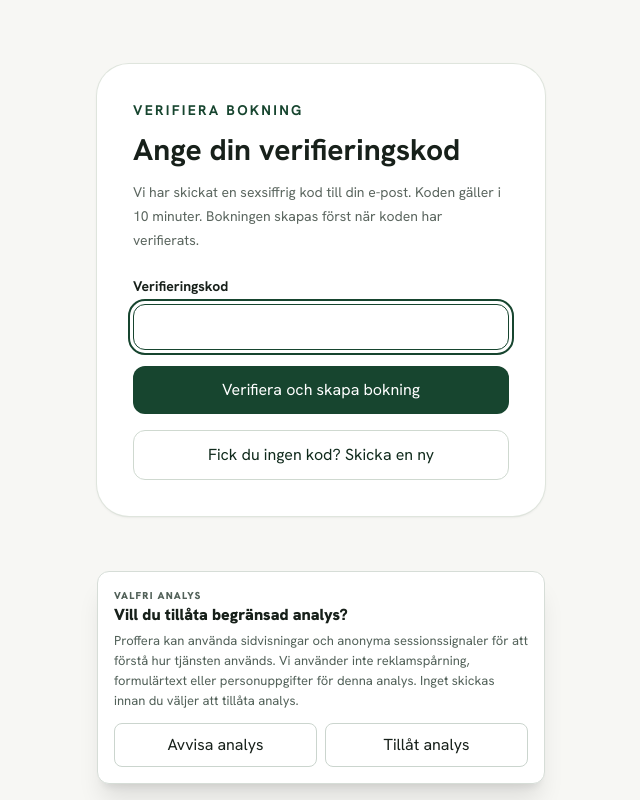
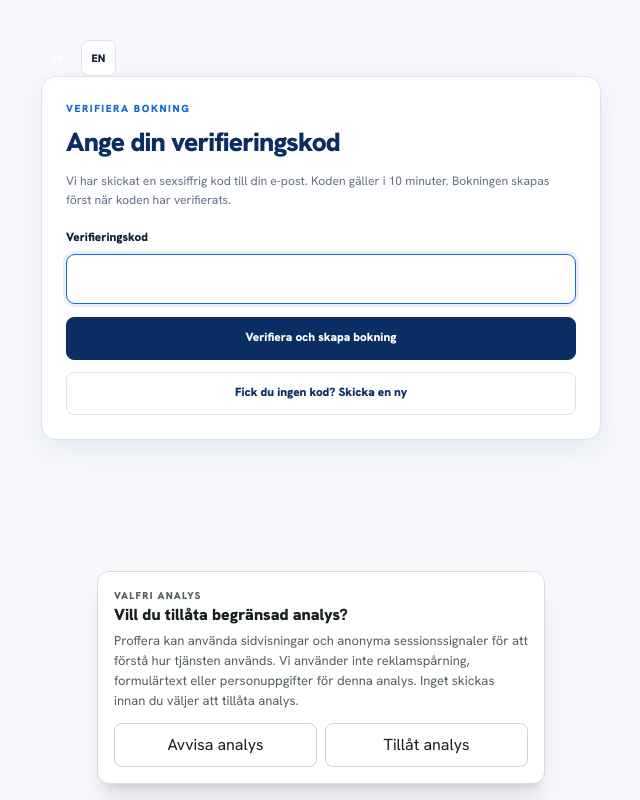
Before and after one commit to ibboabdoli-ai/Proffera, a Next.js app: page /boka/verifiera/1 in a window 1280 px wide. Shown: the whole page, without its empty margins (319-959 px from the left). Built offline with nearby package versions, Linux system fonts and the light colour scheme; no server answers.

Commit message:
Redesign bilingual booking verification and add language switch

```diff
--- a/src/app/boka/verifiera/[id]/page.tsx
+++ b/src/app/boka/verifiera/[id]/page.tsx
@@ -2,6 +2,7 @@ import { redirect } from "next/navigation";
 
 import { resendPublicBookingCode, verifyPublicBookingCode } from "@/lib/public-booking-verification";
 import { publicBookingSuccessRedirect } from "@/lib/public-booking-success-redirect";
+import styles from "../../[slug]/public-booking-marketplace.module.css";
 
 export const dynamic = "force-dynamic";
 
@@ -22,6 +23,13 @@ const messages: Record<Locale, Record<string, string>> = {
 
 function first(value: string | string[] | undefined) { return Array.isArray(value) ? value[0] : value; }
 function channelSuffix(channel: string) { return channel ? `&channel=${encodeURIComponent(channel)}` : ""; }
+function verificationHref(id: string, locale: Locale, channel: string) {
+  const query = new URLSearchParams();
+  if (locale === "en") query.set("lang", "en");
+  if (channel) query.set("channel", channel);
+  const suffix = query.toString();
+  return `/boka/verifiera/${id}${suffix ? `?${suffix}` : ""}`;
+}
 
 async function verify(formData: FormData) {
   "use server";
@@ -64,29 +72,55 @@ export default async function VerifyBookingPage({ params, searchParams }: PagePr
         : "Vi har skickat en sexsiffrig kod till din e-post. Koden gäller i 10 minuter.";
 
   return (
-    <main className="min-h-screen bg-[#f7f7f4] px-4 py-16 sm:px-6">
-      <section className="mx-auto max-w-md rounded-[2rem] bg-white p-7 shadow-sm ring-1 ring-[#dfe5dd] sm:p-9">
-        <p className="text-sm font-bold uppercase tracking-[.16em] text-[#17452f]">{isEnglish ? "Verify booking" : "Verifiera bokning"}</p>
-        <h1 className="mt-3 text-3xl font-bold text-[#17201a]">{isEnglish ? "Enter your verification code" : "Ange din verifieringskod"}</h1>
-        <p className="mt-3 text-sm leading-6 text-[#5b665f]">{deliveryText} {isEnglish ? "The booking is created only after the code is verified." : "Bokningen skapas först när koden har verifierats."}</p>
-        {resent ? <p className="mt-5 rounded-xl bg-[#eef8f1] p-4 text-sm font-semibold text-[#17452f] ring-1 ring-[#c9e2d0]">{isEnglish ? "A new code has been sent." : "En ny kod har skickats."}</p> : null}
-        {error ? <p role="alert" className="mt-5 rounded-xl bg-[#fff5f2] p-4 text-sm font-semibold text-[#8f2f1b] ring-1 ring-[#f4c7ba]">{error}</p> : null}
-        <form action={verify} className="mt-6 grid gap-4">
+    <main className={styles.verifyPage} lang={locale}>
+      <div className={styles.verifyShell}>
+        <nav className={styles.languageNav} aria-label={isEnglish ? "Language" : "Språk"}>
+          <a href={verificationHref(id, "sv", channel)} className={locale === "sv" ? styles.languageActive : styles.languageLink}>SV</a>
+          <a href={verificationHref(id, "en", channel)} className={locale === "en" ? styles.languageActive : styles.languageLink}>EN</a>
+        </nav>
+
+        <section className={styles.verifyCard}>
+          <p className={styles.verifyEyebrow}>{isEnglish ? "Verify booking" : "Verifiera bokning"}</p>
+          <h1 className={styles.verifyTitle}>{isEnglish ? "Enter your verification code" : "Ange din verifieringskod"}</h1>
+          <p className={styles.verifyLead}>
+            {deliveryText} {isEnglish ? "The booking is created only after the code is verified." : "Bokningen skapas först när koden har verifierats."}
+          </p>
+
+          {resent ? <p className={styles.verifySuccess}>{isEnglish ? "A new code has been sent." : "En ny kod har skickats."}</p> : null}
+          {error ? <p role="alert" className={styles.verifyError}>{error}</p> : null}
+
+          <form action={verify} className={styles.verifyForm}>
             <input type="hidden" name="id" value={id} />
             <input type="hidden" name="lang" value={locale} />
             <input type="hidden" name="channel" value={channel} />
-          <label className="grid gap-2 text-sm font-bold text-[#17201a]">
+            <label className={styles.verifyLabel}>
               {isEnglish ? "Verification code" : "Verifieringskod"}
-            <input name="code" inputMode="numeric" autoComplete="one-time-code" pattern="[0-9]{6}" minLength={6} maxLength={6} required autoFocus className="rounded-xl border border-[#cfd9d0] px-4 py-3 text-center text-2xl font-black tracking-[.35em] outline-none focus:border-[#17452f]" />
+              <input
+                name="code"
+                inputMode="numeric"
+                autoComplete="one-time-code"
+                pattern="[0-9]{6}"
+                minLength={6}
+                maxLength={6}
+                required
+                autoFocus
+                className={styles.codeInput}
+              />
             </label>
-          <button className="rounded-xl bg-[#17452f] px-4 py-3 font-bold text-white hover:bg-[#123923]">{isEnglish ? "Verify and create booking" : "Verifiera och skapa bokning"}</button>
+            <button className={styles.verifyPrimary}>
+              {isEnglish ? "Verify and create booking" : "Verifiera och skapa bokning"}
+            </button>
           </form>
-        <form action={resend} className="mt-4">
+
+          <form action={resend} className="mt-3">
             <input type="hidden" name="id" value={id} />
             <input type="hidden" name="lang" value={locale} />
-          <button type="submit" className="w-full rounded-xl border border-[#cfd9d0] bg-white px-4 py-3 text-sm font-bold text-[#17452f] hover:bg-[#f5f8f5]">{isEnglish ? "Didn't receive it? Send a new code" : "Fick du ingen kod? Skicka en ny"}</button>
+            <button type="submit" className={styles.verifySecondary}>
+              {isEnglish ? "Didn't receive it? Send a new code" : "Fick du ingen kod? Skicka en ny"}
+            </button>
           </form>
         </section>
+      </div>
     </main>
   );
 }
```
Lines whose indentation alone changed are shown as unchanged.
